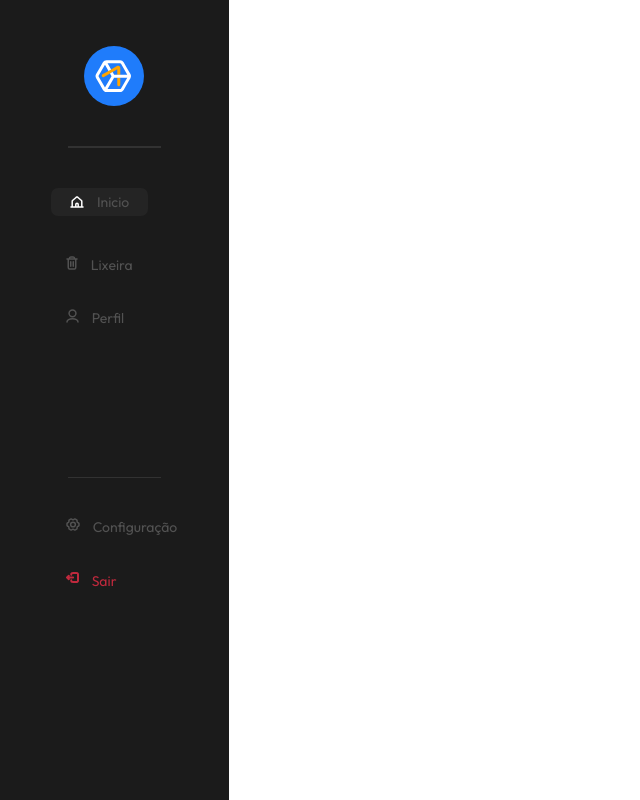
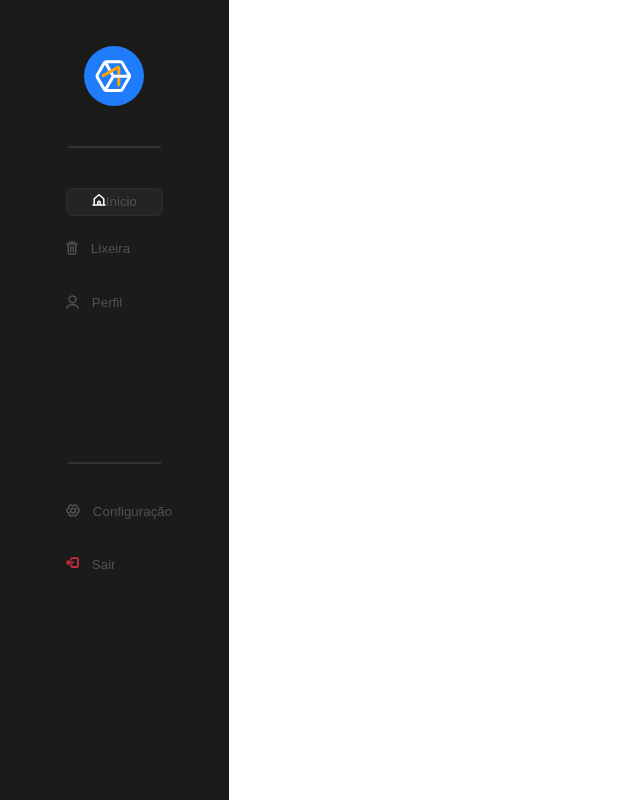
Before and after one commit to yeaaah-dev/yeah-stock, a React (Vite) app: page / in a window 1280 px wide. Shown: the whole page, without its empty margins (0-640 px from the left). Built offline with nearby package versions, Linux system fonts and the light colour scheme.

Commit message:
change on index.jsx and styles.module.css

```diff
--- a/src/components/sidebar/index.jsx
+++ b/src/components/sidebar/index.jsx
@@ -1,42 +1,77 @@
-import styles from '../sidebar/styles.module.css'
-import logo from '../../assets/imgs/LOGO.svg'
-import home from '../../assets/imgs/home.svg'
-import trash from '../../assets/imgs/trash.svg'
-import perfil from '../../assets/imgs/perfil.svg'
-import config from '../../assets/imgs/config.svg'
-import out from '../../assets/imgs/out.svg'
+import React, { useState } from 'react';
+import styles from '../sidebar/styles.module.css';
+import logo from '../../assets/imgs/LOGO.svg';
+import home from '../../assets/imgs/home.svg';
+import trash from '../../assets/imgs/trash.svg';
+import perfil from '../../assets/imgs/perfil.svg';
+import config from '../../assets/imgs/config.svg';
+import out from '../../assets/imgs/out.svg';
+
+const buttonName = {
+  START: 'start',
+  TRASH: 'trash',
+  PROFILE: 'profile',
+  SETTINGS: 'settings',
+  EXIT: 'exit'
+};
 
 export function Sidebar() {
+  const [buttonSelected, setButtonSelected] = useState(buttonName.START);
 
-    return(
+  return (
     <div className={styles['container']}>
       <div className={styles['logo']}>
-              <img src={logo}/>
+        <img src={logo} alt="Logo" />
       </div>
 
       <div className={styles['div-line']}>
-              <div  className={styles['line']}>
-              </div>
-            </div>
-
-
-
-            <button className={styles['home']}> <img src={home} />Inicio</button>
-            <div className={styles['buttons']}>
-               <button className={styles['others']}> <img src={trash} /> Lixeira</button>              <button className={styles['others']}> <img src={perfil} /> Perfil</button>
-            </div>
-
-
-             <div className={styles['div-line-two']}>
-                <div  className={styles['line']}>
-                </div>
+        <div className={styles.line}></div>
       </div>
 
       <div className={styles['buttons']}>
-                <button className={styles['others']}> <img src={config} /> Configuração</button>
-                <button className={styles['othersRed']}> <img src={out} /> Sair</button>
+        <button
+          className={buttonSelected === buttonName.START ? styles['button-selected'] : styles['button-not-selected']}
+          onClick={() => setButtonSelected(buttonName.START)}
+        >
+          <img src={home} alt="Home" />
+          Inicio
+        </button>
+        <button
+        className={buttonSelected === buttonName.TRASH ? styles['button-selected'] : styles['button-not-selected']}
+        onClick={() => setButtonSelected(buttonName.TRASH)}
+        >
+          <img src={trash} alt="Lixeira" />
+          Lixeira
+        </button>
+        <button
+        className={buttonSelected === buttonName.PROFILE ? styles['button-selected'] : styles['button-not-selected']}
+        onClick={() => setButtonSelected(buttonName.PROFILE)}
+        >
+          <img src={perfil} alt="Perfil" />
+          Perfil
+        </button>
       </div>
 
+      <div className={styles['div-line-two']}>
+        <div className={styles['line']}></div>
       </div>
-    )
+
+      <div className={styles['buttons']}>
+        <button
+        className={buttonSelected === buttonName.SETTINGS ? styles['button-selected'] : styles['button-not-selected']}
+        onClick={() => setButtonSelected(buttonName.SETTINGS)}
+        >
+          <img src={config} alt="Configuração" />
+          Configuração
+        </button>
+        <button
+        className={buttonSelected === buttonName.EXIT ? styles['button-selected'] : styles['button-not-selected']}
+        onClick={() => setButtonSelected(buttonName.EXIT)}
+        >
+          <img src={out} alt="Sair" />
+          Sair
+        </button>
+      </div>
+    </div>
+  );
 }
--- a/src/components/sidebar/styles.module.css
+++ b/src/components/sidebar/styles.module.css
@@ -45,8 +45,6 @@ button{
 
     background: #242424;
     border: none;
-    margin-left: 3.2rem;
-    margin-top: 2.5rem;
 
     display: flex;
     gap: 0.8rem;
@@ -88,3 +86,17 @@ button{
     font-style: normal;
     font-weight: 400;
 }
+
+.button-selected{
+    border-radius: 0.4375rem;
+    border: 1px solid rgba(255, 255, 255, 0.04);
+
+    background: #242424;
+}
+
+.button-not-selected{
+  background: none;
+  border: none;
+  display: flex;
+  gap: 0.81rem;
+}
```
Lines whose indentation alone changed are shown as unchanged.
